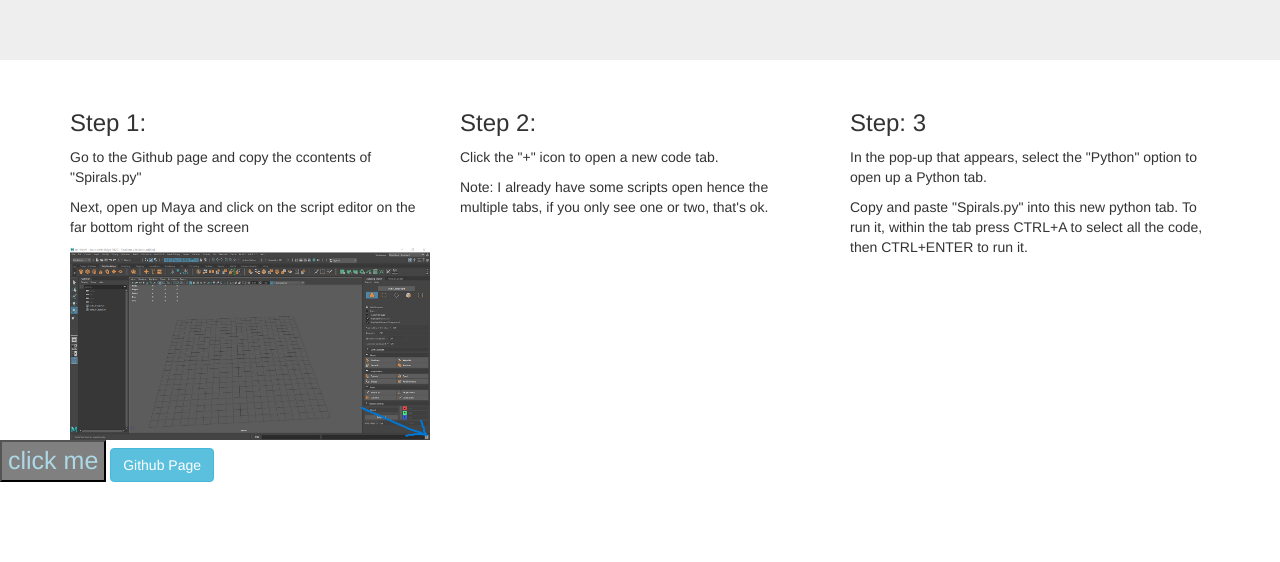
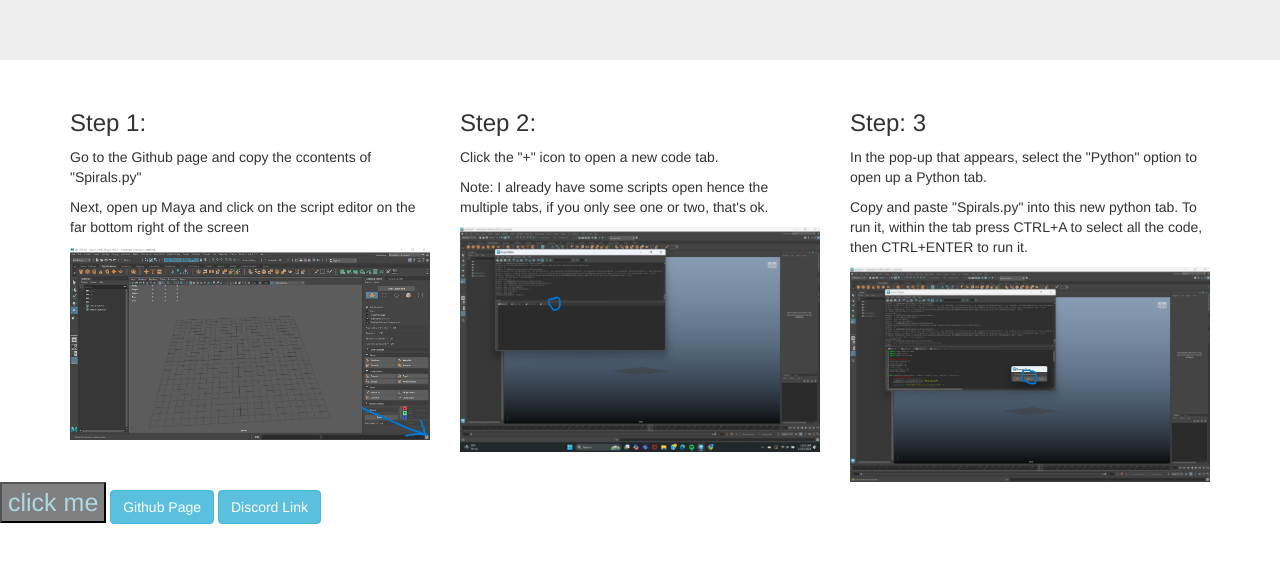
Before and after one commit to Josue-Rocha/Plugins-for-the-Betterment-of-UI, a plain HTML site: page index.html in a window 1280 px wide. Shown: the part 180-742 px from the top of the page. Drawn offline with nearby package versions, Linux system fonts and the light colour scheme.

Commit message:
Update index.html 06

```diff
--- a/index.html
+++ b/index.html
@@ -27,11 +27,13 @@
       <h3>Step 2:</h3>
       <p>Click the "+" icon to open a new code tab.</p>
       <p>Note: I already have some scripts open hence the multiple tabs, if you only see one or two, that's ok.</p>
+      <img class="img-responsive" src="step1.png" alt="Chania">
     </div>
     <div class="col-sm-4">
       <h3>Step: 3</h3>
       <p>In the pop-up that appears, select the "Python" option to open up a Python tab.</p>
       <p>Copy and paste "Spirals.py" into this new python tab. To run it, within the tab press CTRL+A to select all the code, then CTRL+ENTER to run it.</p>
+      <img class="img-responsive" src="step3.png" alt="Chania">
     </div>
   </div>
 </div>
@@ -40,6 +42,8 @@
   </a>
 
   <a href="https://github.com/Josue-Rocha/Plugins-for-the-Betterment-of-UI" class="btn btn-info" role="button">Github Page</a>
+  <a href="https://github.com/Josue-Rocha/Plugins-for-the-Betterment-of-UI" class="btn btn-info" role="button">Discord Link</a>
+
 
 </body>
 </html>
```
